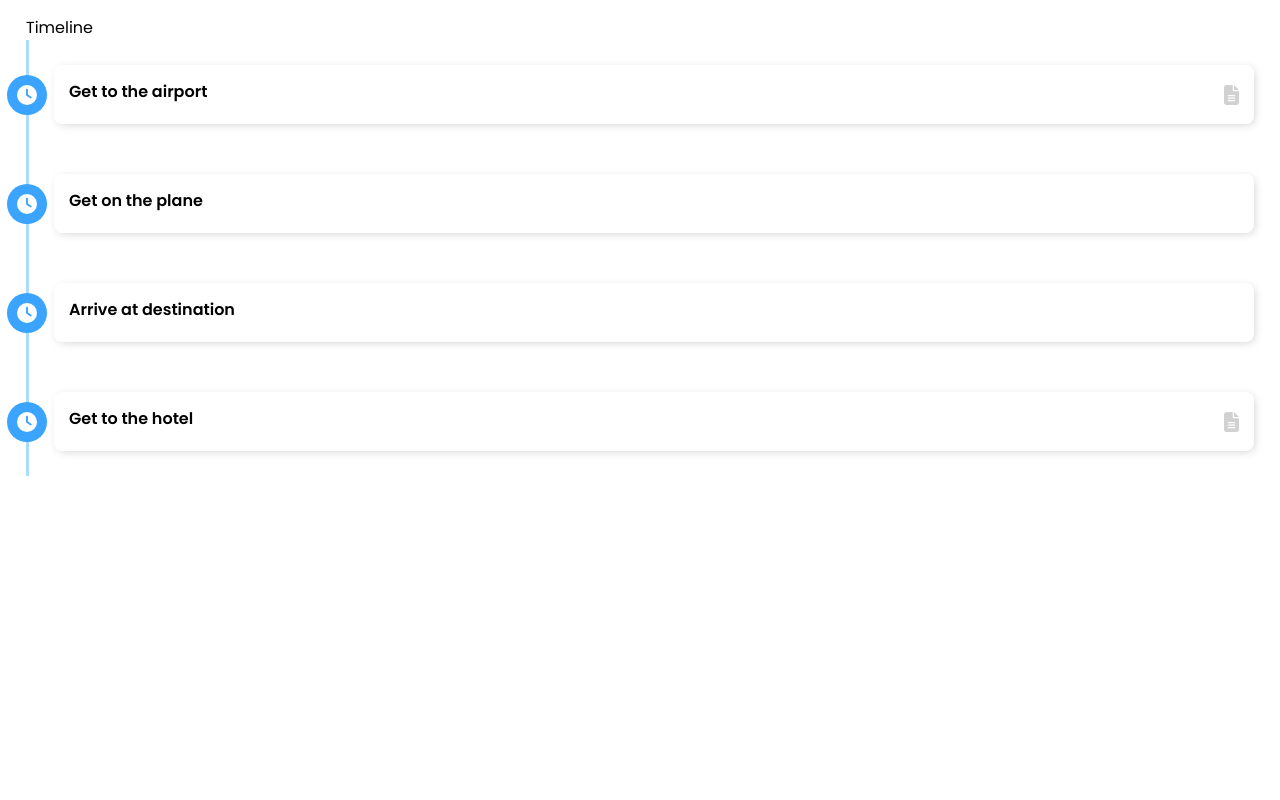
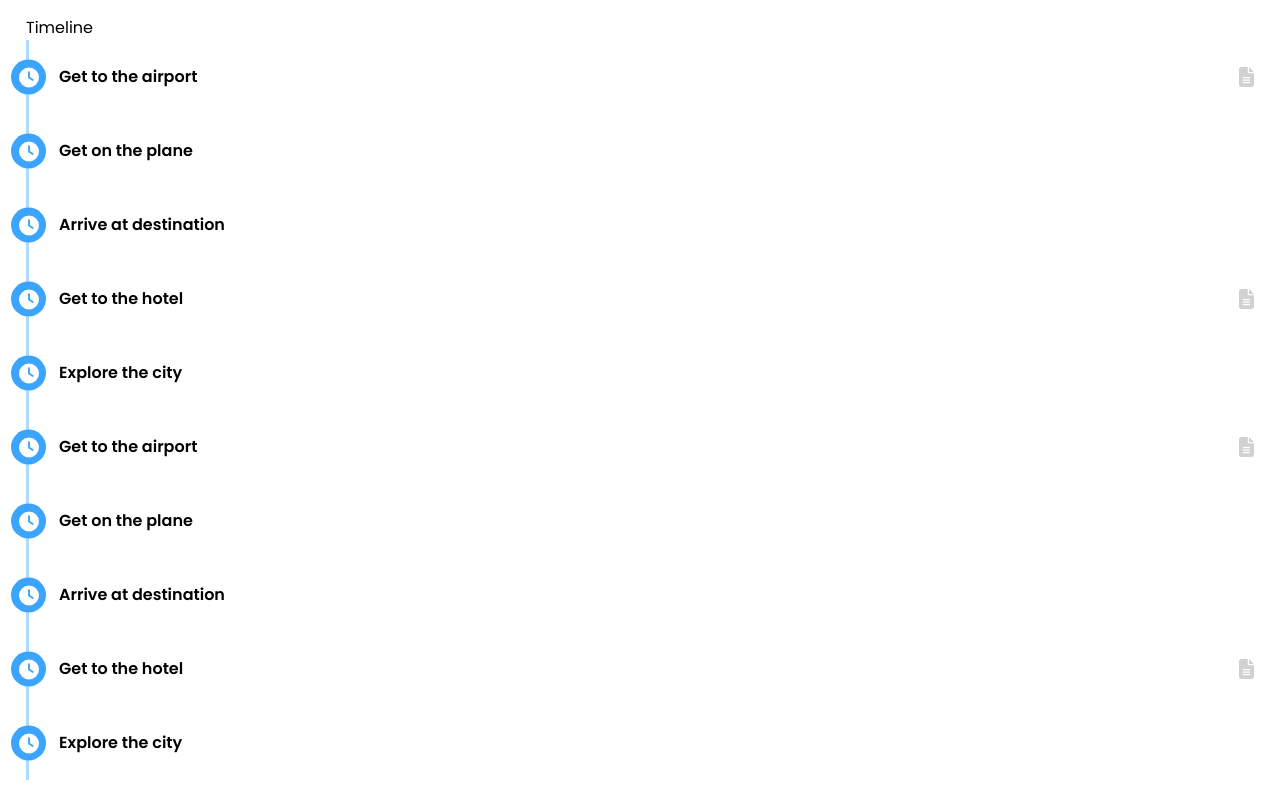
Before and after one commit to noppytinto/travelmates, a Next.js app: page / in a window 1280 px wide. Built offline with nearby package versions, Linux system fonts and the light colour scheme.

Commit message:
feat(app): improve timeline

```diff
--- a/src/components/Timeline/Timeline.tsx
+++ b/src/components/Timeline/Timeline.tsx
@@ -24,6 +24,28 @@ export default function Timeline() {
       description:
         "Check in, unpack, and relax. You've earned it after that long flight!",
     },
+    {
+      title: "Explore the city",
+    },
+    {
+      title: "Get to the airport",
+      description:
+        " Ticket, passport, and luggage. Don't forget to pack your toothbrush!",
+    },
+    {
+      title: "Get on the plane",
+    },
+    {
+      title: "Arrive at destination",
+    },
+    {
+      title: "Get to the hotel",
+      description:
+        "Check in, unpack, and relax. You've earned it after that long flight!",
+    },
+    {
+      title: "Explore the city",
+    },
   ];
   return (
     <div className={styles["timeline"]}>
--- a/src/components/Timeline/TimelineItem/TimelineItem.module.scss
+++ b/src/components/Timeline/TimelineItem/TimelineItem.module.scss
@@ -12,17 +12,11 @@
 
 .timelineItem {
   border-left: 3px solid #abdbff;
-  padding: 25px 10px;
+  padding: 25px 10px 25px 30px;
 
-  &__content {
-    margin-left: 15px;
-    padding: 15px;
-    transition: all 0.1s ease-out;
-
-    &:hover {
-      cursor: pointer;
-      box-shadow: 2px 2px 12px -2px rgb(0 0 0 / 50%);
-    }
+  &:hover {
+    cursor: pointer;
+    //box-shadow: 2px 2px 12px -2px rgb(0 0 0 / 50%);
   }
 
   &__header {
@@ -32,11 +26,12 @@
   }
 
   &__icon {
-    height: 40px;
-    width: 40px;
+    $size: 35px;
+    height: $size;
+    width: $size;
     position: absolute;
     top: 50%;
-    left: -30px;
+    left: -20px;
 
     @include flex-row-center;
 
@@ -49,11 +44,11 @@
   &__title {
     font-size: 1rem;
     font-weight: 600;
-    margin-bottom: 5px;
   }
 
   &__description {
     margin-top: 10px;
+    padding: 20px 10px 20px 15px;
 
     // transition: all 0.2s ease-out;
 
--- a/src/components/Timeline/TimelineItem/TimelineItem.tsx
+++ b/src/components/Timeline/TimelineItem/TimelineItem.tsx
@@ -49,11 +49,7 @@ export default function TimelineItem({
   // );
 
   return (
-    <div className={styles.timelineItem}>
-      <Card
-        className={styles.timelineItem__content}
-        onClick={expandDescription}
-      >
+    <div className={styles.timelineItem} onClick={expandDescription}>
       {/***********************+ HEADER **************************/}
       <div className={styles.timelineItem__header}>
         <div className={styles.timelineItem__icon}>
@@ -73,8 +69,7 @@ export default function TimelineItem({
       </div>
 
       {/***********************+ DESCRIPTION *********************/}
-        {description && <div className={descriptionClasses}>{description}</div>}
-      </Card>
+      {description && <Card className={descriptionClasses}>{description}</Card>}
     </div>
   );
 }
```
Lines whose indentation alone changed are shown as unchanged.
